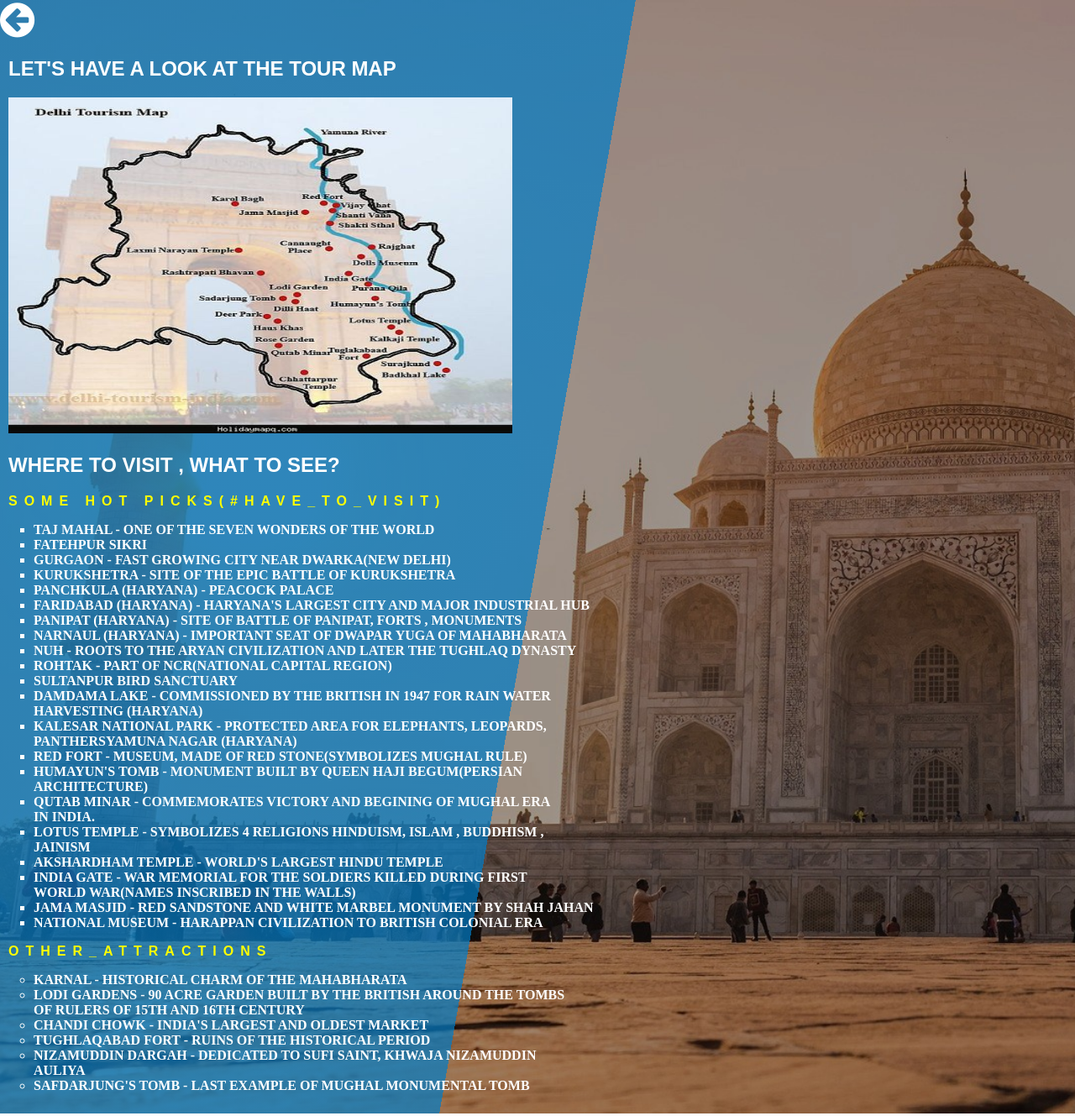
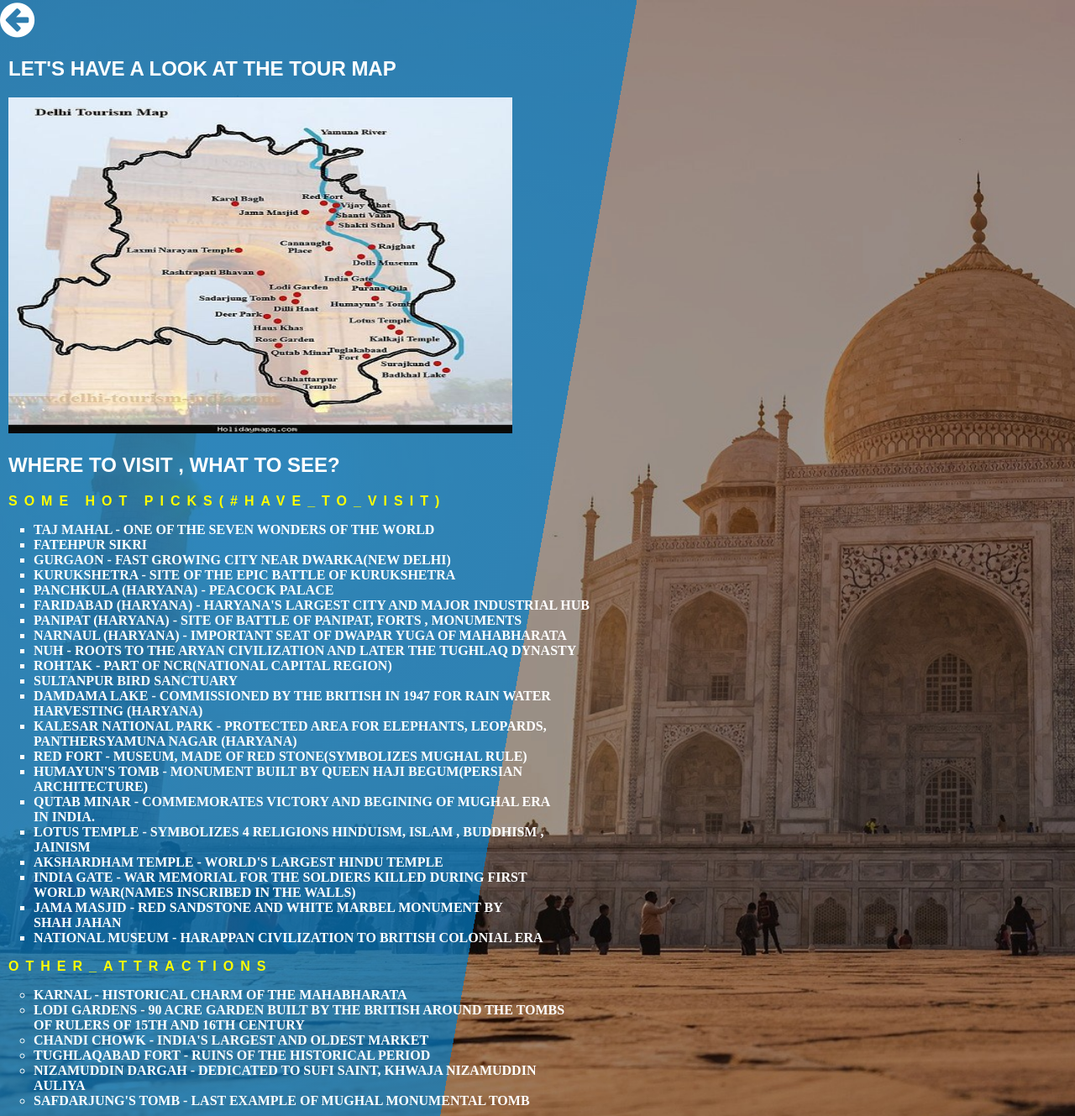
Before and after one commit to PrateekDutta2001/Bhraman, a plain HTML site: page placesdelhi.html in a window 1280 px wide. Shown: the top 1329 px of the page at 84% size. Drawn offline with Linux system fonts and the light colour scheme.

Commit message:
Update placesdelhi.html

```diff
--- a/placesdelhi.html
+++ b/placesdelhi.html
@@ -65,7 +65,7 @@
 		<LI><b>LOTUS TEMPLE  -   SYMBOLIZES 4 RELIGIONS HINDUISM, ISLAM , BUDDHISM , <br> JAINISM</LI>
 		<LI><b>AKSHARDHAM TEMPLE  -   WORLD'S LARGEST HINDU TEMPLE</LI>
 		<LI><b>INDIA GATE  -   WAR MEMORIAL FOR THE SOLDIERS KILLED DURING FIRST <br> WORLD WAR(NAMES INSCRIBED IN THE WALLS)</LI>
-		<LI><b>JAMA MASJID  -   RED SANDSTONE AND WHITE MARBEL MONUMENT BY SHAH JAHAN</LI>
+		<LI><b>JAMA MASJID  -   RED SANDSTONE AND WHITE MARBEL MONUMENT BY <br> SHAH JAHAN</LI>
 		<LI><b>NATIONAL MUSEUM  -   HARAPPAN CIVILIZATION TO BRITISH COLONIAL ERA</LI>
 	</ul></font>
 	<P><font color="yellow" face="arial"><B>OTHER_ATTRACTIONS</font></P></B>
```
